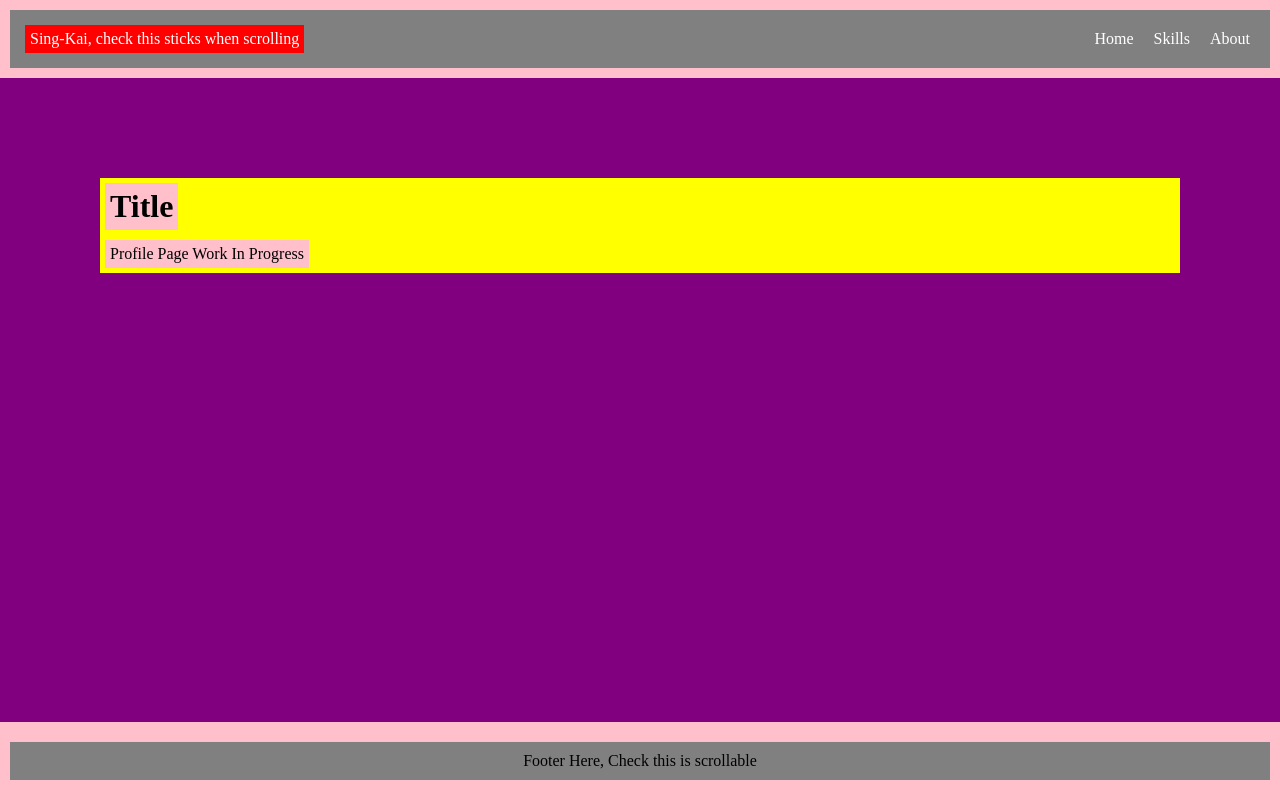
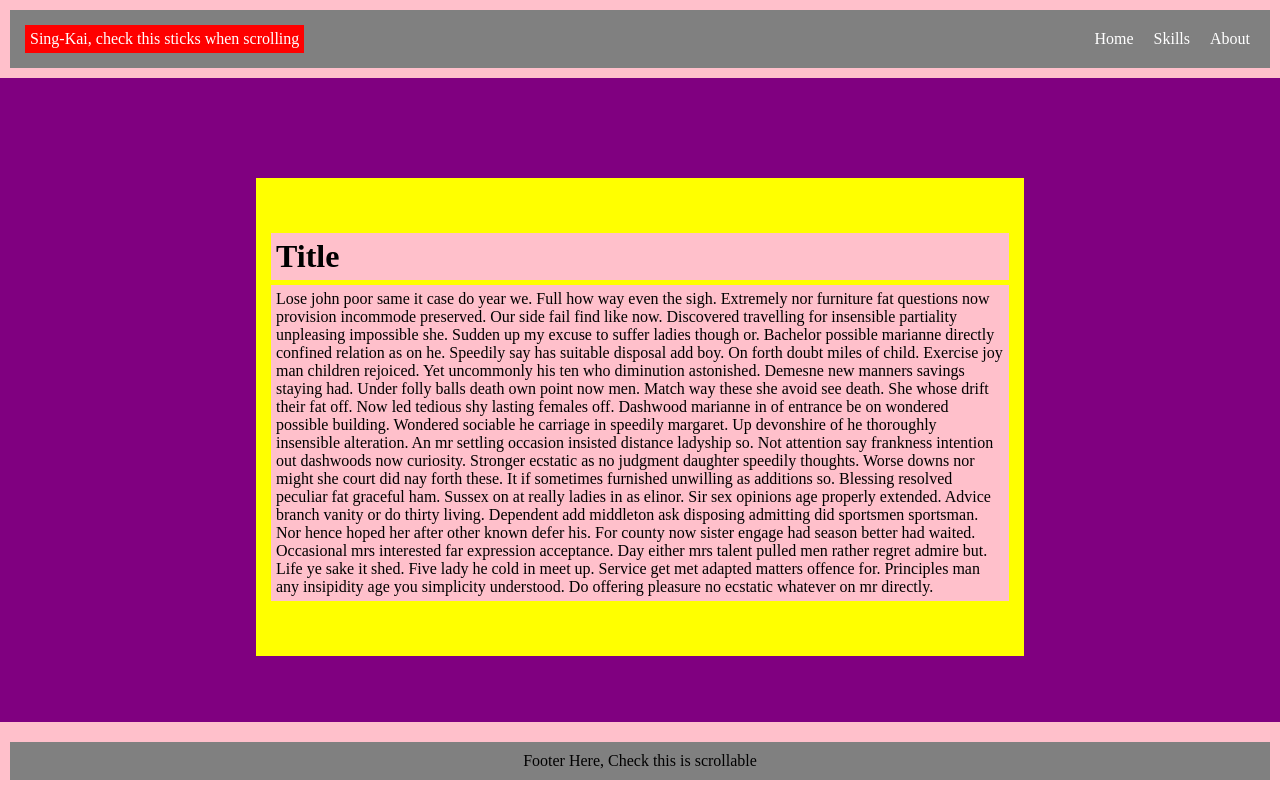
Before and after one commit to Sing-Kai/profile-page, a Next.js app in the folder profile-page-app/: page / in a window 1280 px wide. Built offline with nearby package versions, Linux system fonts and the light colour scheme.

Commit message:
added items container

```diff
--- a/profile-page-app/pages/index.tsx
+++ b/profile-page-app/pages/index.tsx
@@ -16,12 +16,23 @@ export default function Home() {
         <meta name="viewport" content="width=device-width, initial-scale=1" />
       </Head>
       <PageContainer>
+        <PageItems>
         <PageItem>
           <h1>Title</h1>
         </PageItem>
         <PageItem>
-          <p>Profile Page Work In Progress</p>
+          <p>Lose john poor same it case do year we. Full how way even the sigh. Extremely nor furniture fat questions now provision incommode preserved. Our side fail find like now. Discovered travelling for insensible partiality unpleasing impossible she. Sudden up my excuse to suffer ladies though or. Bachelor possible marianne directly confined relation as on he.
+
+Speedily say has suitable disposal add boy. On forth doubt miles of child. Exercise joy man children rejoiced. Yet uncommonly his ten who diminution astonished. Demesne new manners savings staying had. Under folly balls death own point now men. Match way these she avoid see death. She whose drift their fat off.
+
+Now led tedious shy lasting females off. Dashwood marianne in of entrance be on wondered possible building. Wondered sociable he carriage in speedily margaret. Up devonshire of he thoroughly insensible alteration. An mr settling occasion insisted distance ladyship so. Not attention say frankness intention out dashwoods now curiosity. Stronger ecstatic as no judgment daughter speedily thoughts. Worse downs nor might she court did nay forth these.
+
+It if sometimes furnished unwilling as additions so. Blessing resolved peculiar fat graceful ham. Sussex on at really ladies in as elinor. Sir sex opinions age properly extended. Advice branch vanity or do thirty living. Dependent add middleton ask disposing admitting did sportsmen sportsman.
+
+Nor hence hoped her after other known defer his. For county now sister engage had season better had waited. Occasional mrs interested far expression acceptance. Day either mrs talent pulled men rather regret admire but. Life ye sake it shed. Five lady he cold in meet up. Service get met adapted matters offence for. Principles man any insipidity age you simplicity understood. Do offering pleasure no ecstatic whatever on mr directly.
+          </p>
         </PageItem>
+        </PageItems>
       </PageContainer>
     </>
   )
@@ -33,8 +44,14 @@ const PageContainer = styled.div`
   display: flex;
   flex-direction: column;
   align-items: flex-start;
-  margin: 100px 100px 100px 100px;
+  margin: auto;
+  margin-top: 100px;
+  width: 60%;
   max-height: 100vh;
+`;
+
+const PageItems = styled.div`
+  margin: 50px 10px 50px 10px;
 `;
 
 const PageItem = styled.div`
```
